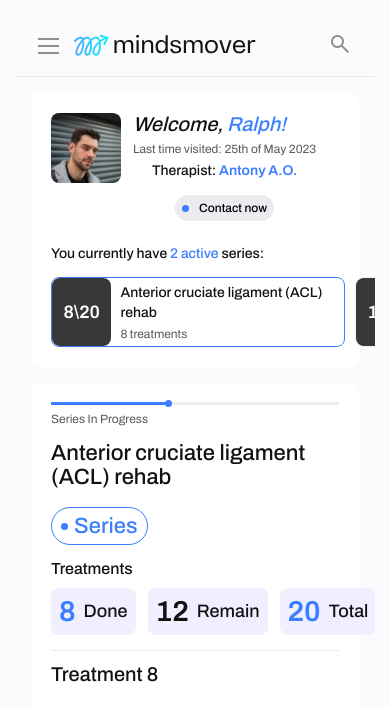
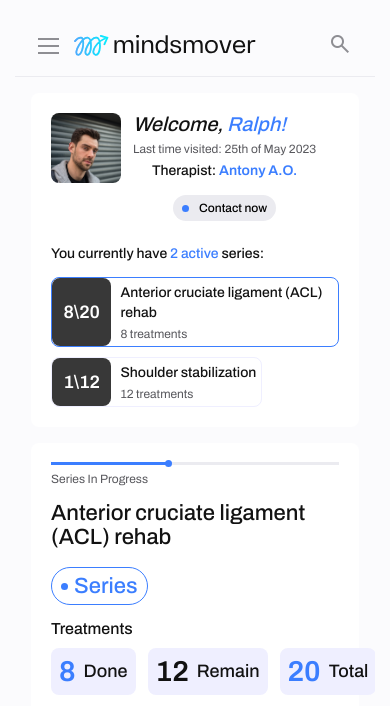
Before and after one commit to AriadnaKravchuk/Practical-work, a website built with webpack: page src/pages/dashboard.html in a window 390 px wide. Shown: the top 706 px of the page. Built offline with nearby package versions, Linux system fonts and the light colour scheme; files whose address does not match are found by name.

Commit message:
Fix info-section__series-group content wrapping

```diff
--- a/src/assets/scss/dashboard.scss
+++ b/src/assets/scss/dashboard.scss
@@ -44,7 +44,7 @@
     &__therapist {
         display: flex;
         gap: 24px;
-        flex: 35%;
+        // flex: 35%;
         white-space: nowrap;
     }
 
@@ -95,6 +95,7 @@
     &__series-group {
         display: flex;
         gap: 10px;
+        flex-wrap: wrap;
     }
 
     &__active-series {
@@ -290,14 +291,6 @@
 }
 
 @media screen and (max-width: 1024px) {
-    .info-section {
-        flex-direction: column;
-
-        &__series {
-            width: unset;
-        }
-    }
-
     .therapist-info {
         flex-wrap: wrap;
     }
--- a/src/assets/scss/mixins-and-functions.scss
+++ b/src/assets/scss/mixins-and-functions.scss
@@ -185,7 +185,7 @@ $buttonFontSize: 20;
         white-space: nowrap;
         font-weight: 500;
         border-radius: 30px;
-        padding: 6px 7px;
+        padding: 6px 9px;
         background: #EBEBF0;
         transition: color 0.1s ease;
 
@@ -232,7 +232,6 @@ $buttonFontSize: 20;
 }
 
 @mixin video-player() {
-    // margin-bottom: 24px;
     position: relative;
     aspect-ratio: 16/4.61;
     max-width: 100%;
@@ -262,6 +261,7 @@ $buttonFontSize: 20;
         bottom: 0;
         right: 0;
         background: transparent;
+        transition: color 0.1s ease-in;
 
         .material-symbols-outlined {
             font-size: 116px;
@@ -272,13 +272,13 @@ $buttonFontSize: 20;
         }
 
         &:hover {
-            color: #58585D;
+            color: #707070;
         }
     }
 
     &__caption {
         position: absolute;
-        padding: 6px 7px;
+        padding: 6px 9px;
         background: #EBEBF0;
         border-radius: 30px;
         font-weight: 500;
@@ -311,7 +311,6 @@ $buttonFontSize: 20;
     background: #FFFFFF;
     border: 1px solid #EBEBF0;
     border-radius: 8px;
-    // margin: 19px 0 5px;
 
     &__button {
         color: #8E8E93;
```
Also changed, not shown: dist/assets/css/dashboard.css, dist/assets/css/series.css, dist/assets/css/treatment-details.css, dist/assets/css/video-display.css.
